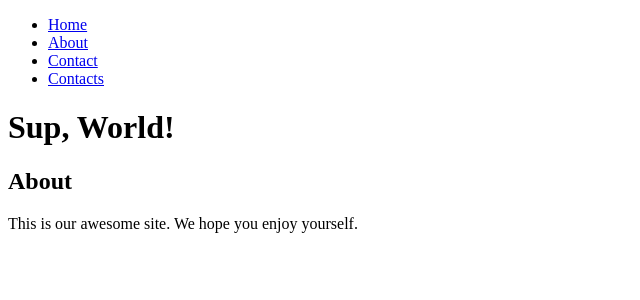
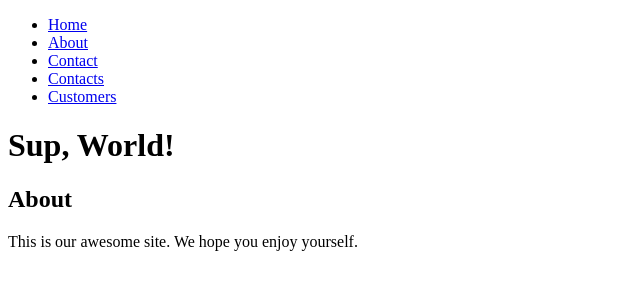
Before and after one commit to DrMartinLutherXing/medmen, a Django app: page /about/ in a window 1280 px wide. Shown: the top 300 px of the page, without its empty margins (0-640 px from the left). Run offline with Django 3.2, Linux system fonts and the light colour scheme.

Commit message:
added nav link for customers view;

```diff
--- a/main/templates/main/navigation.html
+++ b/main/templates/main/navigation.html
@@ -4,5 +4,6 @@
         <li><a href='{% url "main:about" %}'>About</a></li>
         <li><a href='{% url "main:contact" %}'>Contact</a></li>
         <li><a href='{% url "main:contacts" %}'>Contacts</a></li>
+        <li><a href='{% url "main:customers" %}'>Customers</a></li>
     </ul>
 </nav>
```
